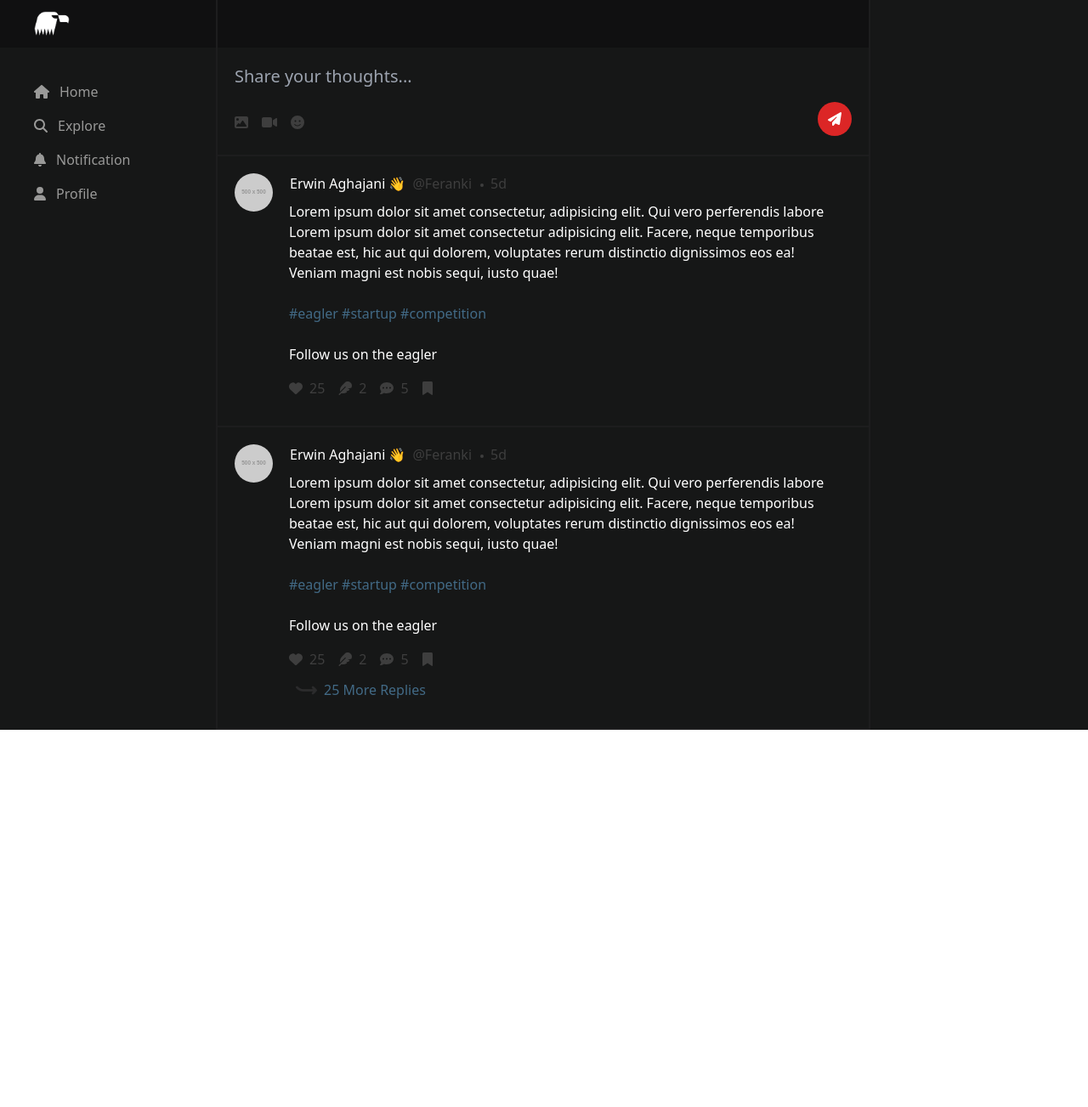
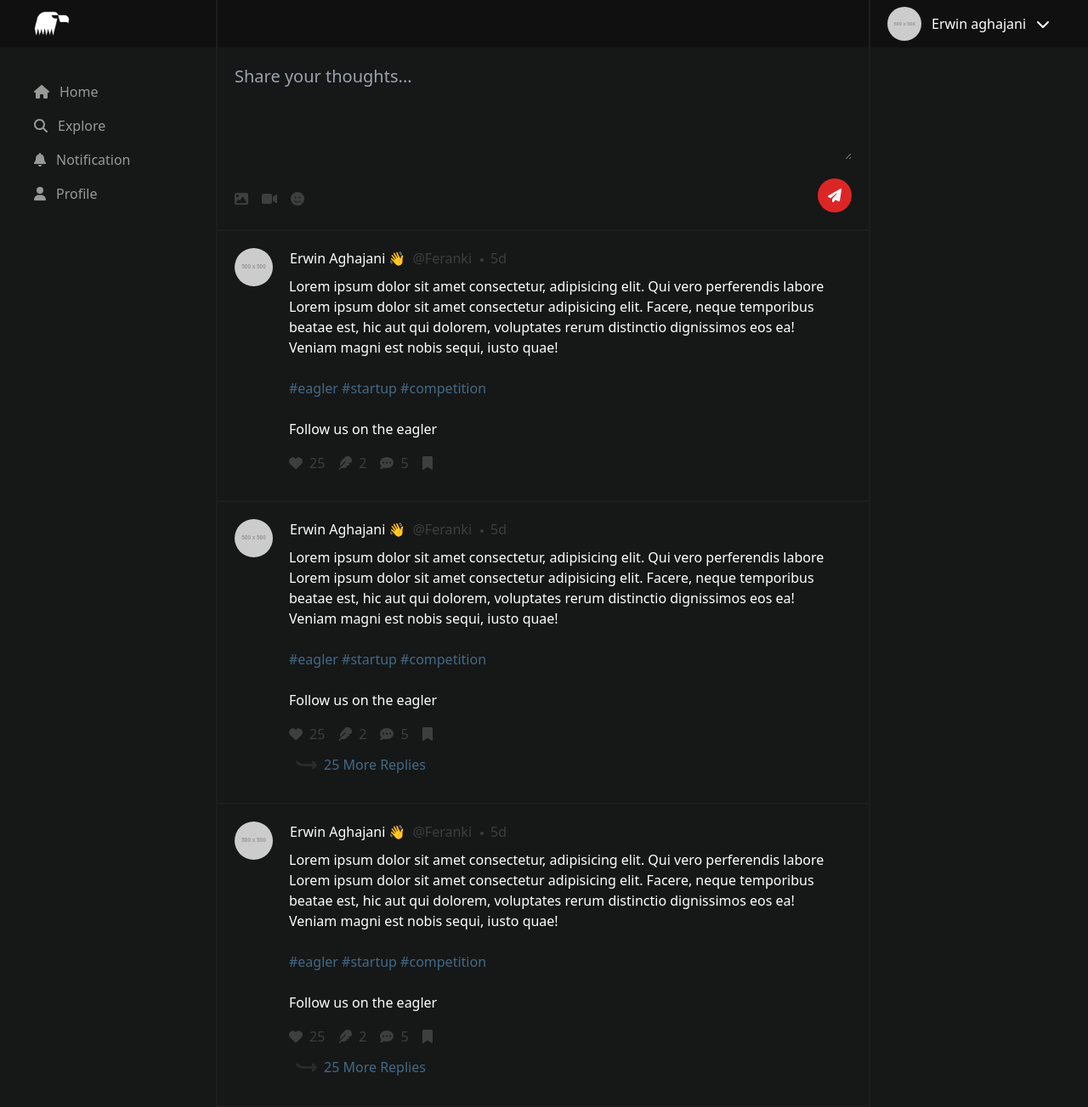
Before and after one commit to TronIsHere/eagler-socialmedia, a React (Vite) app: page / in a window 1280 px wide. Shown: the whole page at 85% size. Before the commit the page ends 859 px from the top, so only its background shows below. Built offline with nearby package versions, Linux system fonts and the light colour scheme.

Commit message:
added right column and updated some ui hover and other stuff

```diff
--- a/src/App.tsx
+++ b/src/App.tsx
@@ -2,6 +2,8 @@ import './style.css'
 import WriteComponent from './components/ui/write'
 import UserWroteColumn from './components/ui/userWrote'
 import MainMenu from './components/ui/mainMenu'
+import { FontAwesomeIcon } from '@fortawesome/react-fontawesome'
+import { faArrowDown, faChevronDown } from '@fortawesome/free-solid-svg-icons'
 
 function App() {
   return (
@@ -19,10 +21,19 @@ function App() {
         <div className=''>
           <UserWroteColumn></UserWroteColumn>
           <UserWroteColumn hasReplies={true}></UserWroteColumn>
+          <UserWroteColumn hasReplies={true}></UserWroteColumn>
 
         </div>
       </div>
-      <div className="bg-secondary border-whiteGray "></div>
+      <div className="bg-secondary border-whiteGray ">
+      <div className="w-full bg-primary h-14 flex">
+        <div className="p-2 pl-5 flex cursor-pointer">
+          <img src="https://placehold.co/500x500?text=Avatar" className='avatar-xsmall rounded-full' alt="" />
+          <span className='text-white mt-2 ml-3'>Erwin aghajani</span>
+          <FontAwesomeIcon icon={faChevronDown} className={'text-white mt-3 ml-3'}></FontAwesomeIcon>
+        </div>
+      </div>
+      </div>
     </div>
     </>
   )
--- a/src/components/ui/userWrote.tsx
+++ b/src/components/ui/userWrote.tsx
@@ -25,19 +25,19 @@ const UserWroteColumn:FC<props> = ({hasReplies})=>{
              <p className="text-white">Follow us on the eagler</p>
              <div className="flex mt-5 text-low-color-accent">
                 <div className={'cursor-pointer -mt-1'}>
-                <FontAwesomeIcon icon={faHeart}></FontAwesomeIcon>
+                <FontAwesomeIcon icon={faHeart} className={'hover:text-white'}></FontAwesomeIcon>
                 <span className="ml-2 -mt-1 mr-4">25</span>
                 </div>
                 <div className={'cursor-pointer -mt-1'}>
-                <FontAwesomeIcon icon={faFeather}></FontAwesomeIcon>
+                <FontAwesomeIcon icon={faFeather} className={'hover:text-white'}></FontAwesomeIcon>
                 <span className="ml-2 -mt-1 mr-4">2</span>
                 </div>
                 <div className={'cursor-pointer -mt-1'}>
-                <FontAwesomeIcon icon={faCommentDots}></FontAwesomeIcon>
+                <FontAwesomeIcon icon={faCommentDots} className={'hover:text-white'}></FontAwesomeIcon>
                 <span className="ml-2 -mt-1 mr-4">5</span>
                 </div>
                 <div className={'cursor-pointer -mt-1'}>
-                <FontAwesomeIcon icon={faBookmark}></FontAwesomeIcon>
+                <FontAwesomeIcon icon={faBookmark} className={'hover:text-white'}></FontAwesomeIcon>
                 </div>
              </div>
              {hasReplies? <div className="flex">
--- a/src/components/ui/write.tsx
+++ b/src/components/ui/write.tsx
@@ -1,20 +1,22 @@
 import { faImage,faVideo,faSmile,faPaperPlane } from "@fortawesome/free-solid-svg-icons";
 import { FontAwesomeIcon } from "@fortawesome/react-fontawesome";
-import { FC } from "react";
+import { FC, useRef, useState } from "react";
 
 // interface props {
 //     color?:any
 //    }
 
 const WriteComponent:FC = ()=>{
+  const [value, changeValue] = useState('');
+  const textAreaRef = useRef<HTMLTextAreaElement>(null);
     return(
-        <div className="border-b-2 border-whiteGray h-32 p-5  ">
-    <input type="text" placeholder='Share your thoughts...' className='bg-secondary w-full focus:outline-none text-second-accent text-xl'/>
+        <div className="border-b-2 border-whiteGray  p-5  ">
+    <textarea  ref={textAreaRef} value={value} rows={4} onChange={(e)=>{changeValue(e.target.value)}} placeholder='Share your thoughts...' className='bg-secondary w-full focus:outline-none text-second-accent text-xl ' />
     <div className="flex mt-8 justify-between">
     <div className="flex ">
-    <FontAwesomeIcon icon={faImage} className="text-low-color-accent cursor-pointer"></FontAwesomeIcon>
-    <FontAwesomeIcon icon={faVideo} className="text-low-color-accent cursor-pointer ml-4"></FontAwesomeIcon>
-    <FontAwesomeIcon icon={faSmile} className="text-low-color-accent cursor-pointer ml-4"></FontAwesomeIcon>
+    <FontAwesomeIcon icon={faImage} className="text-low-color-accent cursor-pointer hover:text-white"></FontAwesomeIcon>
+    <FontAwesomeIcon icon={faVideo} className="text-low-color-accent cursor-pointer ml-4 hover:text-white"></FontAwesomeIcon>
+    <FontAwesomeIcon icon={faSmile} className="text-low-color-accent cursor-pointer ml-4 hover:text-white"></FontAwesomeIcon>
     </div>
     <button className='bg-red-600 text-white px-3 py-2 rounded-full -mt-4 hover:opacity-50'><FontAwesomeIcon icon={faPaperPlane}></FontAwesomeIcon></button>
     </div>
--- a/src/style.css
+++ b/src/style.css
@@ -5,6 +5,10 @@
     width: 45px;
     height: 45px;
 }
+.avatar-xsmall{
+    width: 40px;
+    height: 40px;
+}
 .custom-dot-margin{
     margin-top: 12px;
     margin-left: 10px;
```
